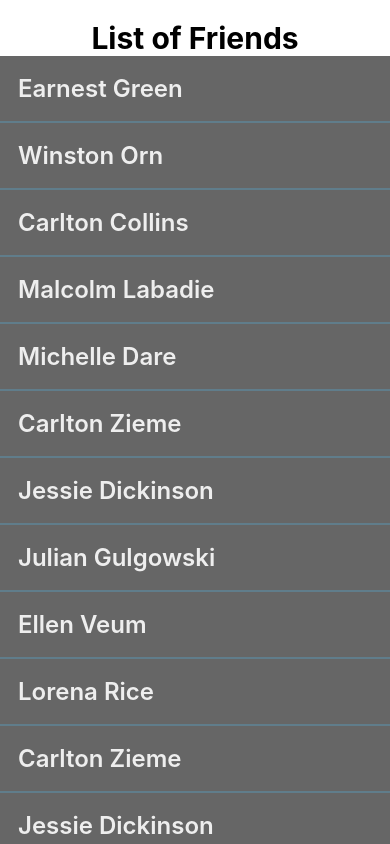
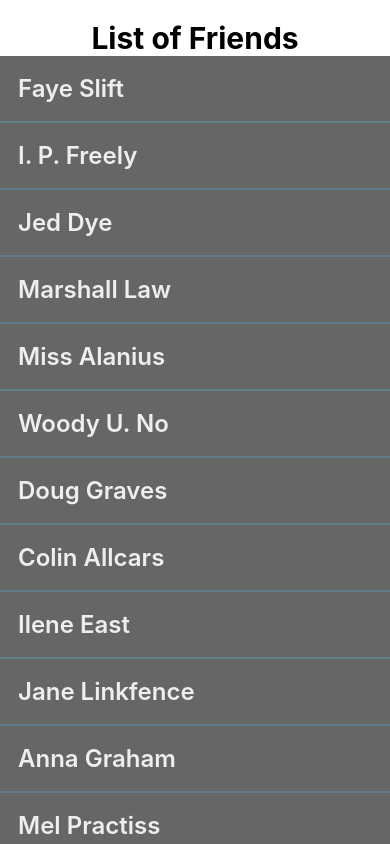
Before and after one commit to gary-jipp/demo-react-native-list, a React Native app: screen / in a window 390 px wide. Built offline with nearby package versions, Linux system fonts and the light colour scheme.

Commit message:
Add more data

```diff
--- a/src/App.tsx
+++ b/src/App.tsx
@@ -4,7 +4,7 @@ import {FlatList, ListRenderItem} from 'react-native';
 import friendData from './mockData';
 
 type Friend = {
-  id: string;
+  id: number;
   name: string;
 };
 
@@ -50,6 +50,8 @@ const App = function () {
         keyExtractor={item => item.id}
         renderItem={renderItem}
         ListEmptyComponent={EmptyList}
+        windowSize={1}
+        initialNumToRender={20}
         ItemSeparatorComponent={ItemSeparator}
         ListFooterComponent={ListFooterComponent}
         ListHeaderComponent={ListHeaderComponent}
--- a/src/mockData.js
+++ b/src/mockData.js
@@ -1,65 +1,204 @@
 const friendData = [
-  {
-    id: '1',
-    name: 'Earnest Green',
-  },
-  {
-    id: '2',
-    name: 'Winston Orn',
-  },
-  {
-    id: '3',
-    name: 'Carlton Collins',
-  },
-  {
-    id: '4',
-    name: 'Malcolm Labadie',
-  },
-  {
-    id: '5',
-    name: 'Michelle Dare',
-  },
-  {
-    id: '6',
-    name: 'Carlton Zieme',
-  },
-  {
-    id: '7',
-    name: 'Jessie Dickinson',
-  },
-  {
-    id: '8',
-    name: 'Julian Gulgowski',
-  },
-  {
-    id: '9',
-    name: 'Ellen Veum',
-  },
-  {
-    id: '10',
-    name: 'Lorena Rice',
-  },
-
-  {
-    id: '11',
-    name: 'Carlton Zieme',
-  },
-  {
-    id: '12',
-    name: 'Jessie Dickinson',
-  },
-  {
-    id: '13',
-    name: 'Julian Gulgowski',
-  },
-  {
-    id: '14',
-    name: 'Ellen Veum',
-  },
-  {
-    id: '15',
-    name: 'Lorena Rice',
-  },
+  {id: 1, name: 'Faye Slift'},
+  {id: 2, name: 'I. P. Freely'},
+  {id: 3, name: 'Jed Dye'},
+  {id: 4, name: 'Marshall Law'},
+  {id: 5, name: 'Miss Alanius'},
+  {id: 6, name: 'Woody U. No'},
+  {id: 7, name: 'Doug Graves'},
+  {id: 8, name: 'Colin Allcars'},
+  {id: 9, name: 'Ilene East'},
+  {id: 10, name: 'Jane Linkfence'},
+  {id: 11, name: 'Anna Graham'},
+  {id: 12, name: 'Mel Practiss'},
+  {id: 13, name: 'Ima Klotz'},
+  {id: 14, name: 'Bill Loney'},
+  {id: 15, name: 'Leo Tarred'},
+  {id: 16, name: 'Estelle Hertz'},
+  {id: 17, name: 'Woody U. No'},
+  {id: 18, name: 'Rory Storm'},
+  {id: 19, name: 'Dan Deline'},
+  {id: 20, name: 'Claire Voyance'},
+  {id: 21, name: 'Doris Open'},
+  {id: 22, name: 'Shirley Knot'},
+  {id: 23, name: 'Winnie Bago'},
+  {id: 24, name: 'Barry D. Hatchett'},
+  {id: 25, name: 'Carl Arm'},
+  {id: 26, name: 'Faye Kinnitt'},
+  {id: 27, name: 'Bruce Easley'},
+  {id: 28, name: 'Ida Whana'},
+  {id: 29, name: 'Dan Deline'},
+  {id: 30, name: 'Eve Hill'},
+  {id: 31, name: 'Skip Stone'},
+  {id: 32, name: 'Marsha Dimes'},
+  {id: 33, name: 'Joe Kerr'},
+  {id: 34, name: 'Andy Gravity'},
+  {id: 35, name: 'Joy Kil'},
+  {id: 36, name: 'Marco DeStinkshun'},
+  {id: 37, name: 'Hope Ferterbest'},
+  {id: 38, name: 'Dee Liver'},
+  {id: 39, name: 'Emma Royds'},
+  {id: 40, name: 'Beau Tye'},
+  {id: 41, name: 'Rick Shaw'},
+  {id: 42, name: 'Carl Arm'},
+  {id: 43, name: 'Gene E. Yuss'},
+  {id: 44, name: 'Abe Rudder'},
+  {id: 45, name: 'Nick L. Andime'},
+  {id: 46, name: 'Sue Shi'},
+  {id: 47, name: 'M. T. Toombe'},
+  {id: 48, name: 'Chris P. Nugget'},
+  {id: 49, name: 'Hugh Mungous'},
+  {id: 50, name: 'Anne Teak'},
+  {id: 51, name: 'Roger Overandout'},
+  {id: 52, name: 'Rick Kleiner'},
+  {id: 53, name: 'Douglas S. Halfempty'},
+  {id: 54, name: 'Ann B. Dextrous'},
+  {id: 55, name: 'Misty C. Shore'},
+  {id: 56, name: 'P. Brain'},
+  {id: 57, name: 'Ron A. Muck'},
+  {id: 58, name: 'I. Ball'},
+  {id: 59, name: 'Al Kaseltzer'},
+  {id: 60, name: 'M. T. Toombe'},
+  {id: 61, name: 'Marlon Fisher'},
+  {id: 62, name: 'Jack Pott'},
+  {id: 63, name: 'Ima Lytle Teapot'},
+  {id: 64, name: 'Sue Render'},
+  {id: 65, name: 'Thor Luther'},
+  {id: 66, name: 'C. Worthy'},
+  {id: 67, name: 'Roman Holiday'},
+  {id: 68, name: 'Kenya Dewit'},
+  {id: 69, name: 'Hal E. Luya'},
+  {id: 70, name: 'Nick Ovtime'},
+  {id: 71, name: 'Bill Ng'},
+  {id: 72, name: 'Barry D. Hatchett'},
+  {id: 73, name: "Nick O'Time"},
+  {id: 74, name: 'Phil A. Delphia'},
+  {id: 75, name: 'Polly Dent'},
+  {id: 76, name: 'Kenny Dewitt'},
+  {id: 77, name: 'Clara Sabell'},
+  {id: 78, name: 'Candy Barr'},
+  {id: 79, name: 'Marsha Mellow'},
+  {id: 80, name: 'Eli Ondefloor'},
+  {id: 81, name: 'Sheri Cola'},
+  {id: 82, name: 'Carson O. Gin'},
+  {id: 83, name: 'Earl E. Byrd'},
+  {id: 84, name: 'Jerry Atrics'},
+  {id: 85, name: 'Lina Ginster'},
+  {id: 86, name: 'Renee Sance'},
+  {id: 87, name: 'Tad Pohl'},
+  {id: 88, name: 'Michelle Lynn'},
+  {id: 89, name: 'Mike Czech'},
+  {id: 90, name: 'Anna Sasin'},
+  {id: 91, name: 'Taylor Maid'},
+  {id: 92, name: 'Jim Sox'},
+  {id: 93, name: 'Sue Jeu'},
+  {id: 94, name: 'Rocky Rhoades'},
+  {id: 95, name: 'Juan Fortharoad'},
+  {id: 96, name: 'Olive Branch'},
+  {id: 97, name: 'Otto B. Kilt'},
+  {id: 98, name: 'Harry Legg'},
+  {id: 99, name: 'Therese R. Green'},
+  {id: 100, name: 'Juan Fortharoad'},
+  {id: 101, name: 'Sawyer B. Hind'},
+  {id: 102, name: 'I. Pullem'},
+  {id: 103, name: 'X. Benedict'},
+  {id: 104, name: 'Frank N. Beans'},
+  {id: 105, name: 'Dustin D. Furniture'},
+  {id: 106, name: 'Ethel L. Cahall'},
+  {id: 107, name: 'M. T. Toombe'},
+  {id: 108, name: 'Colette A. Day'},
+  {id: 109, name: 'Ray N. Carnation'},
+  {id: 110, name: 'Tom A. Toe'},
+  {id: 111, name: 'Bo D. Satva'},
+  {id: 112, name: 'P. Brain'},
+  {id: 113, name: 'Arch N. Emmy'},
+  {id: 114, name: 'Sal A. Mander'},
+  {id: 115, name: 'Lynn O. Liam'},
+  {id: 116, name: 'E. Ville'},
+  {id: 117, name: 'Dale E. Bread'},
+  {id: 118, name: 'Hal E. Luya'},
+  {id: 119, name: 'Earl E. Byrd'},
+  {id: 120, name: 'Yule B. Sari'},
+  {id: 121, name: 'Jan U. Wharry'},
+  {id: 122, name: 'Carrie A. Tune'},
+  {id: 123, name: 'Max E. Mumm'},
+  {id: 124, name: 'Ben D. Fender'},
+  {id: 125, name: 'Tom A. Toe'},
+  {id: 126, name: 'Frank N. Beans'},
+  {id: 127, name: 'I. Pullem'},
+  {id: 128, name: 'Morgan U. Canhandle'},
+  {id: 129, name: 'Al B. Tross'},
+  {id: 130, name: 'Pearl E. Whites'},
+  {id: 131, name: 'P. Brain'},
+  {id: 132, name: 'Chris P. Nugget'},
+  {id: 133, name: 'Howe D. Pardner'},
+  {id: 134, name: 'Howe D. Pardner'},
+  {id: 135, name: 'R. M. Pitt'},
+  {id: 136, name: 'Otto B. Kilt'},
+  {id: 137, name: 'Mary A. Richman'},
+  {id: 138, name: 'B. A. Ware'},
+  {id: 139, name: 'Doll R. Bill'},
+  {id: 140, name: 'Gladys C. Hughes'},
+  {id: 141, name: 'Sharon A. Burger'},
+  {id: 142, name: 'Bertha D. Blues'},
+  {id: 143, name: 'Chris P. Bacon'},
+  {id: 144, name: 'Carrie A. Tune'},
+  {id: 145, name: 'C. Worthy'},
+  {id: 146, name: 'Hal E. Luya'},
+  {id: 147, name: 'Howard I. No'},
+  {id: 148, name: 'Louise E. Anna'},
+  {id: 149, name: 'Pearl E. Whites'},
+  {id: 150, name: 'Ron A. Muck'},
+  {id: 151, name: 'Dan D. Lyon'},
+  {id: 152, name: 'Brandy D. Cantor'},
+  {id: 153, name: 'Ben D. Fender'},
+  {id: 154, name: 'Al K. Seltzer'},
+  {id: 155, name: 'Dustin D. Furniture'},
+  {id: 156, name: 'I. P. Freely'},
+  {id: 157, name: 'Kenney C. Strait'},
+  {id: 158, name: 'Ricky T. Ladder'},
+  {id: 159, name: 'Mark Z. Spot'},
+  {id: 160, name: 'I. P. Daly'},
+  {id: 161, name: 'Lynn O. Liam'},
+  {id: 162, name: 'Howe D. Pardner'},
+  {id: 163, name: 'Jan U. Wharry'},
+  {id: 164, name: 'Warren T.'},
+  {id: 165, name: 'Al K. Seltzer'},
+  {id: 166, name: 'Chris P. Nugget'},
+  {id: 167, name: 'B. A. Ware'},
+  {id: 168, name: 'Bo D. Satva'},
+  {id: 169, name: 'Brandy D. Cantor'},
+  {id: 170, name: 'Max E. Mumm'},
+  {id: 171, name: 'Mary A. Richman'},
+  {id: 172, name: 'Gil T. Azell'},
+  {id: 173, name: 'Ted E. Baer'},
+  {id: 174, name: 'I. Ball'},
+  {id: 175, name: 'Ima B. Leever'},
+  {id: 176, name: 'Chris P. Wheatzenraisins'},
+  {id: 177, name: 'Colette A. Day'},
+  {id: 178, name: 'Park A. Studebaker'},
+  {id: 179, name: 'Zeke N. Yeshallfind'},
+  {id: 180, name: 'I. Ron Stomach'},
+  {id: 181, name: 'R. M. Pitt'},
+  {id: 182, name: 'Gladys C. Hughes'},
+  {id: 183, name: 'Gladys C. Hughes'},
+  {id: 184, name: 'Rob A. Bank'},
+  {id: 185, name: 'Earl E. Byrd'},
+  {id: 186, name: 'Neil B. Formy'},
+  {id: 187, name: 'I. Ball'},
+  {id: 188, name: 'Neil B. Formy'},
+  {id: 189, name: 'Howe D. Pardner'},
+  {id: 190, name: 'M. T. Toombe'},
+  {id: 191, name: 'Maude L. T. Ford'},
+  {id: 192, name: 'Phil A. Delphia'},
+  {id: 193, name: 'Louise E. Anna'},
+  {id: 194, name: 'Chris P. Bacon'},
+  {id: 195, name: 'Pearl E. Whites'},
+  {id: 196, name: 'I. D. Clair'},
+  {id: 197, name: 'Dustin D. Furniture'},
+  {id: 198, name: 'Dale E. Bread'},
+  {id: 199, name: 'Woody U. No'},
+  {id: 200, name: 'I. Pullem'},
 ];
 
 export default friendData;
```
